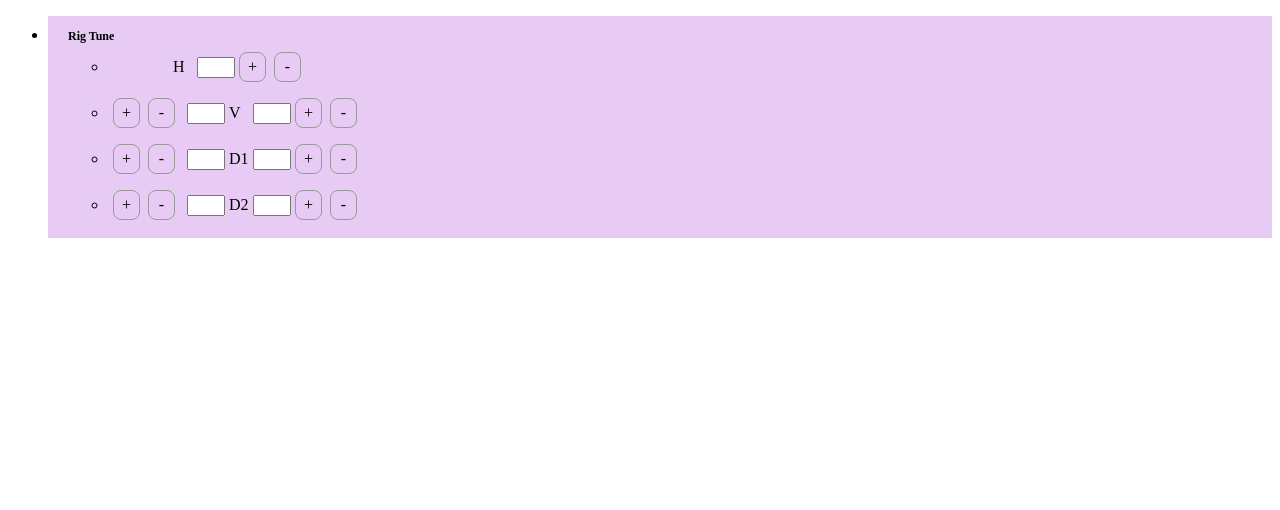
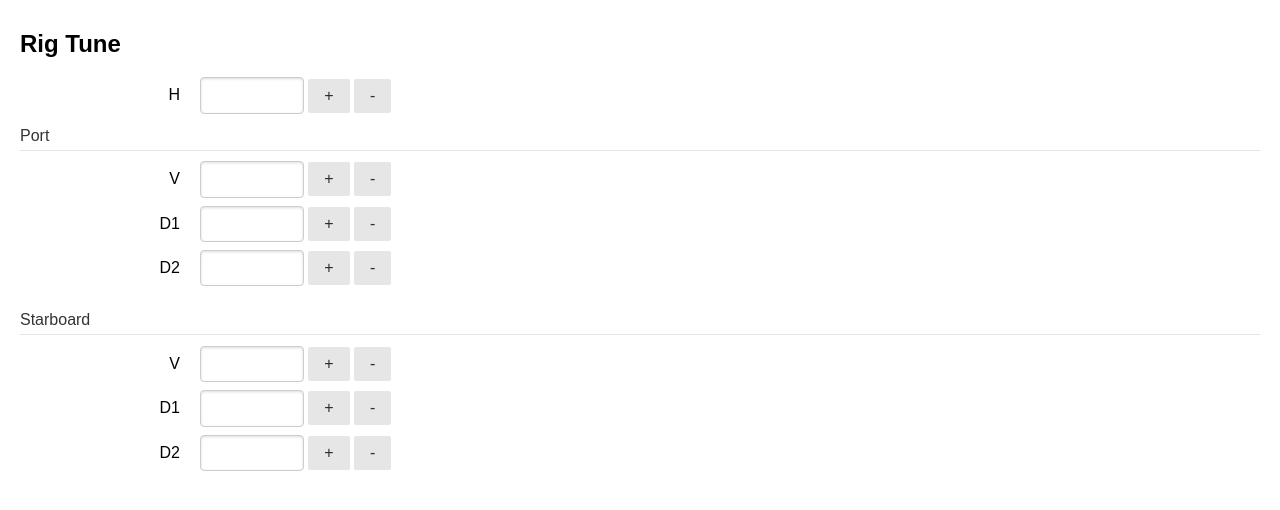
Before and after one commit to HomegrownMarine/boat_computer, a website: page apps/events/www/index.html in a window 1280 px wide. Drawn offline with nearby package versions, Linux system fonts and the light colour scheme; no server answers; files whose address does not match are found by name.

Commit message:
move to pure.css, change config loading, fix bug in settings, more installation instructions

```diff
--- a/apps/calcs.js
+++ b/apps/calcs.js
@@ -25,6 +25,7 @@ exports.load = function(server, boatData, settings) {
     boatData.on('data', function(data) {
         var syntheticData = {};
 
+        // call calculation functions on new data point
         _.each(functions, function(f) {
             var result = f(_.assign({}, data, syntheticData));
 
@@ -33,10 +34,12 @@ exports.load = function(server, boatData, settings) {
             }
         });
 
+        //if any of the functions had results, broadcast them
         if ( _.size(syntheticData) ) {
             boatData.broadcast(syntheticData);
         }
 
+        //calc set and drift seperately.
         var set = setX(data);
         var drift = driftX(data);
         if (set) {
--- a/apps/events/www/css/events.css
+++ /dev/null
@@ -1 +0,0 @@
-ul.primary>li{color:#000;padding:10px 20px}ul.primary>li h2{font-size:12px;font-weight:bold;margin:0}ul.primary>li.closed .content{display:none}ul.secondary{margin:0}ul.secondary>li{padding:8px 5px}.rigtune{background-color:#e8cbf4}.sails{background-color:#1a86fb}.other{background-color:#1afb84}.label.h{margin-left:60px}.label{width:20px;display:inline-block}input[type=number]{width:30px}.plus,.minus{border:1px solid #999;border-radius:8px;-webkit-border-radius:8px;text-align:center;display:inline-block;margin-right:8px;padding:5px;width:15px}
--- a/apps/events/www/css/events.less
+++ /dev/null
@@ -1,65 +0,0 @@
-
-ul.primary >li {
-    color: #000;
-    padding: 10px 20px;
-
-    h2 {
-        font-size: 12px;
-        font-weight: bold;
-        margin: 0;
-    }
-
-
-    .content {
-
-    }
-
-    &.closed .content {
-        display: none;
-    }
-}
-
-ul.secondary {
-    margin: 0;
-
-    >li {
-        padding: 8px 5px;
-    }
-}
-
-.rigtune {
-    background-color: #E8CBF4;
-}
-
-.sails {
-    background-color: #1A86FB;
-}
-
-.other {
-    background-color: #1AFB84;
-}
-
-// control styling
-.label.h {
-    margin-left: 60px;
-}
-
-.label {
-    width: 20px;
-    display: inline-block;
-}
-
-input[type=number] {
-    width: 30px;
-}
-
-.plus, .minus {
-    border: 1px solid #999999;
-    border-radius: 8px;
-    -webkit-border-radius: 8px;
-    text-align: center;
-    display: inline-block;
-    margin-right: 8px;
-    padding: 5px;
-    width: 15px;
-}
--- a/apps/events/www/index.html
+++ b/apps/events/www/index.html
@@ -4,59 +4,81 @@
     <meta charset="UTF-8">
     <meta name="viewport" content="width=device-width, initial-scale=1, maximum-scale=1">
     <title>Events</title>
-    <link rel="stylesheet" type="text/css" href="/css/main.css">
-    <link rel="stylesheet" type="text/css" href="css/events.css">
+    <link rel="stylesheet" href="/css/pure-min.css">
+    <link rel="stylesheet" href="/css/main.css">
+    <style>
+        .rigtune {
+            background-color: #E8CBF4;
+        }
+
+        .section {
+            padding: 10px 20px;
+        }
+    </style>
 </head>
 <body>
-    <ul class="large primary">
-        <li class="rigtune">
-            <h2>Rig Tune</h2>
-            <div class="content">
-                <form>
-                    <ul class="secondary">
-                        <li>
-                            <span class="label h">H</span> <input type="number" name="H">
-                            <span class="plus" for="H">+</span><span class="minus" for="H">-</span>
-                        </li>
-                        <li>
-                            <span class="plus" for="PV">+</span><span class="minus" for="PV">-</span>
-                            <input type="number" name="PV" data-step=".5">
-                            <span class="label">V</span>
-                            <input type="number" name="SV" data-step=".5">
-                            <span class="plus" for="SV">+</span><span class="minus" for="SV">-</span>
-                        </li>
-                        <li>
-                            <span class="plus" for="PD1">+</span><span class="minus" for="PD1">-</span>
-                            <input type="number" name="PD1" data-step=".5">
-                            <span class="label">D1</span>
-                            <input type="number" name="SD1" data-step=".5">
-                            <span class="plus" for="SD1">+</span><span class="minus" for="SD1">-</span>
-                        </li>
-                        <li>
-                            <span class="plus" for="PD2">+</span><span class="minus" for="PD2">-</span>
-                            <input type="number" name="PD2" data-step=".5">
-                            <span class="label">D2</span>
-                            <input type="number" name="SD2" data-step=".5">
-                            <span class="plus" for="SD2">+</span><span class="minus" for="SD2">-</span>
-                        </li>
-                    </ul>
-                </form>
-            </div>
-        </li>
-<!--
-        <li class="sails">
-            <h2>Sails</h2>
-            <div class="content">
-            </div>
-        </li>
+    <div id="rigtune" class="section pure-g">
+        <h2 class="pure-u-1">Rig Tune</h2>
+        <div class="pure-u-1 content">
+            <form class="pure-form pure-form-aligned">
+                <div class="pure-control-group">
+                    <label class="label">H</label>
+                    <input type="number" name="H" class="pure-u-1-12" data-step="1">
 
-        <li class="other">
-            <h2>Other</h2>
-            <div class="content">
-            </div>
-        </li>
--->
-    </ul>
+                    <span class="button-small pure-button plus" for="H">+</span>
+                    <span class="button-small pure-button minus" for="H">-</span>
+                </div>
+
+                <fieldset>
+                    <legend>Port</legend>
+                    <div class="pure-control-group">
+                        <label class="label">V</label>
+                        <input type="number" name="PV" class="pure-u-1-12">
+
+                        <span class="button-small pure-button plus" for="PV">+</span>
+                        <span class="button-small pure-button minus" for="PV">-</span>
+                    </div>
+                    <div class="pure-control-group">
+                        <label class="label">D1</label>
+                        <input type="number" name="PD1" class="pure-u-1-12">
+
+                        <span class="button-small pure-button plus" for="PD1">+</span>
+                        <span class="button-small pure-button minus" for="PD1">-</span>
+                    </div>
+                    <div class="pure-control-group">
+                        <label class="label">D2</label>
+                        <input type="number" name="PD2" class="pure-u-1-12">
+
+                        <span class="button-small pure-button plus" for="PD2">+</span>
+                        <span class="button-small pure-button minus" for="PD2">-</span>
+                    </div>
+                </fieldset>
+                <fieldset>
+                    <legend>Starboard</legend>
+                    <div class="pure-control-group">
+                        <label class="label">V</label>
+                        <input type="number" name="SV" class="pure-u-1-12">
+
+                        <span class="button-small pure-button plus" for="SV">+</span>
+                        <span class="button-small pure-button minus" for="SV">-</span>
+                    </div>
+                    <div class="pure-control-group">
+                        <label class="label">D1</label>
+                        <input type="number" name="SD1" class="pure-u-1-12">
+
+                        <span class="button-small pure-button plus" for="SD1">+</span>
+                        <span class="button-small pure-button minus" for="SD1">-</span>
+                    </div>
+                    <div class="pure-control-group">
+                        <label class="label">D2</label>
+                        <input type="number" name="SD2" class="pure-u-1-12">
+
+                        <span class="button-small pure-button plus" for="SD2">+</span>
+                        <span class="button-small pure-button minus" for="SD2">-</span>
+                    </div>
+                </fieldset>
+            </form>
+        </div>
 
     <script src="/lib/jquery.js"></script>
     <script src="/lib/underscore.js"></script>
@@ -71,7 +93,8 @@
                     cache: false,
                     success: function(d) {
                         _.each(d, function(dataset, key) {
-                            var section = $('.'+key);
+                            var section = $('#'+key);
+                            console.info('key', key)
                             _.each(dataset, function(datum, name) {
                                 section.find('[name='+name+']').val(datum);
                             });
@@ -87,7 +110,7 @@
 
                 var forName = $this.attr('for');
                 var target = $this.siblings('[name='+forName+']');
-                var change = ($this.hasClass('plus')?1:-1) * (parseFloat(target.data('step'))||1);
+                var change = ($this.hasClass('plus')?1:-1) * (parseFloat(target.data('step'))||.5);
 
                 target
                     .val( parseFloat(target.val()) + change )
@@ -98,7 +121,7 @@
             $('input').change(function() {
                 var key = 'rigtune';
                 var data = {};
-                $('.rigtune input').each( function() {
+                $('#rigtune input').each( function() {
                     data[this.name] = this.value;
                 });
 
--- a/modules/settings.js
+++ b/modules/settings.js
@@ -12,7 +12,7 @@ var _ = require('lodash');
 
 
 function getConfigs() {
-    var allConfigs = require('../config');
+    var allConfigs = JSON.parse(fs.readFileSync('./config.json', 'utf8'));
     var env = process.env.NODE_ENV || 'development';
 
     winston.info('env', env);
--- a/package.json
+++ b/package.json
@@ -25,7 +25,7 @@
   "dependencies": {
     "homegrown-polars": "0.0.3",
     "homegrown-sailing": "0.0.6",
-    "serialport": "1.7.4",
+    "serialport": "2.0.2",
     "moment": "2.*",
     "express": "3.4.8",
     "handlebars": "1.3.0",
--- a/www/css/main.less
+++ b/www/css/main.less
@@ -1,87 +1,42 @@
-body {
-    margin: 0;
-    padding: 0;
-    font-size: 16px;
-    font-family: Helvetica, sans-serif;
+header {
+    background-color: #333;
+    color: #fff;
+
+
+    h1 {
+        padding: 10px 10px;
+        margin: 0;
+        font-size: 20px;
+    }
 }
 
-h1 {
-    margin-top: 10px;
+.page-button {
+    text-align: right;
 }
 
-ul, li {
-    margin: 0;
-    padding: 0;
-    list-style-type: none;
+.page-button label {
+    margin: 5px;
 }
-ul {
-    margin: 0 10px;
 
-    >li {
-        display: block;
-        border-bottom: 1px dotted #666;
-        margin: 0;
-        padding: 0;
+
+.menu {
+    a {
+        padding: 20px;
+        font-size: 18px;
+
+        color: black;
+        text-decoration: none;
+        font-weight: lighter;
+
+        border-bottom: 1px solid #666;
 
         &:last-child {
             border-bottom: none !important;
         }
+    }
 
-        a {
-            display: block;
-            color: black;
-            text-decoration: none;
-            font-weight: lighter;
-            padding: 10px 10px;
-        }
+    &.small a {
+        padding: 10px 20px;
+        font-size: 16px;
     }
 }
-
-ul.large {
-    margin: 0;
-
-    >li {
-        font-size: 18px;
-
-        border-bottom: 1px solid #666;
-        padding: 0;
-
-        a {
-            font-weight: lighter;
-            padding: 20px;
-        }
-    }
-}
-
-.header {
-    background-color: #1e73be;
-    color: #fffb00;
-    margin: 0;
-
-    h1 {
-        margin: 0;
-        font-weight: normal;
-        font-size: 20px;
-        padding: 6px 10px;
-    }
-}
-
-/**
- * from http://nicolasgallagher.com/micro-clearfix-hack/
- * For modern browsers
- * 1. The space content is one way to avoid an Opera bug when the
- *    contenteditable attribute is included anywhere else in the document.
- *    Otherwise it causes space to appear at the top and bottom of elements
- *    that are clearfixed.
- * 2. The use of `table` rather than `block` is only necessary if using
- *    `:before` to contain the top-margins of child elements.
- */
-.cf:before,
-.cf:after {
-    content: " "; /* 1 */
-    display: table; /* 2 */
-}
-
-.cf:after {
-    clear: both;
-}
```
Also changed, not shown: apps/docs/templates/index.html (+15 -26 lines), run.js (+11 -9 lines), test/nmea.js (+91 -1 lines), www/templates/index.html (+10 -6 lines), README.md, install/README.md, www/css/grids-responsive-min.css (added), www/css/main.css, www/css/pure-min.css (added), 4 other files.
